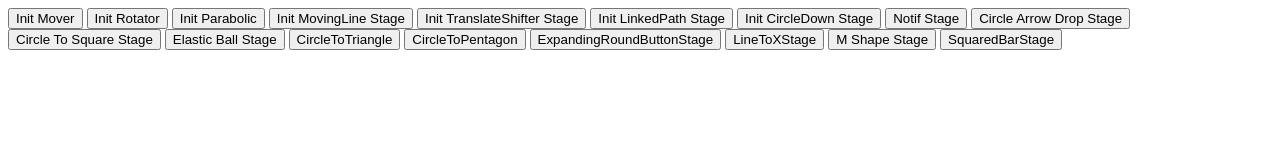
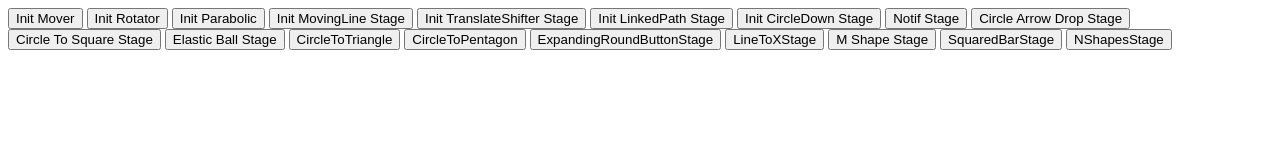
Before and after one commit to Anwesh43/some-js-ui-experiments, a plain HTML site: page index.html in a window 1280 px wide. Drawn offline with Linux system fonts and the light colour scheme.

Commit message:
adding NShapesStage in index.html

```diff
--- a/index.html
+++ b/index.html
@@ -16,6 +16,7 @@
 <button id="ltxStage" onclick="initLTXStage()">LineToXStage</button>
 <button id="mShapeStage" onClick = "initMShapeStage()">M Shape Stage</button>
 <button id="squaredBarStage" onclick = "initSquaredBarStage()">SquaredBarStage</button>
+<button id="nShapesStage" onclick = "initNShapeStage()">NShapesStage</button>
 <script src="TouchDownBallMover.js">
 </script>
 <script src="DimensionController.js">
@@ -52,4 +53,6 @@
 </script>
 <script src="SquaredBarStage.js">
 </script>
+<script src="NShapesStage.js">
+</script>
 </body>
```
